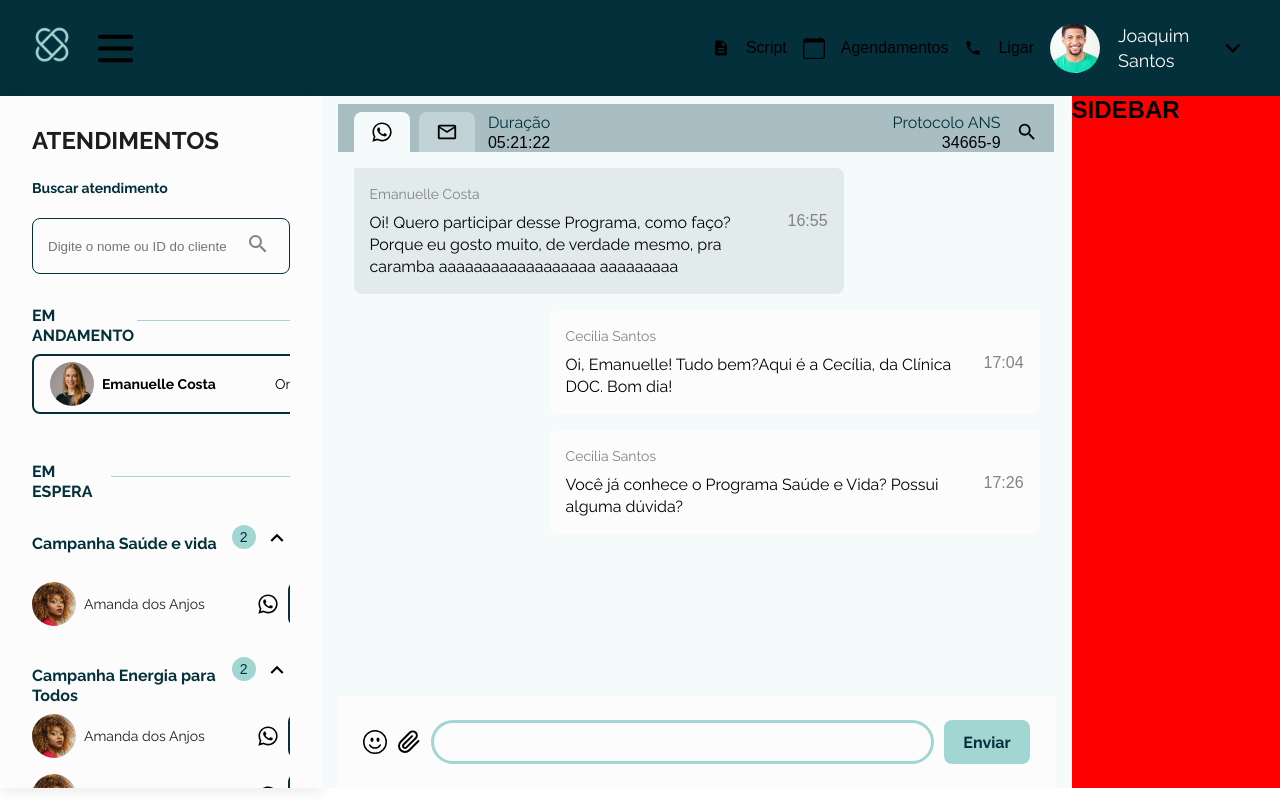
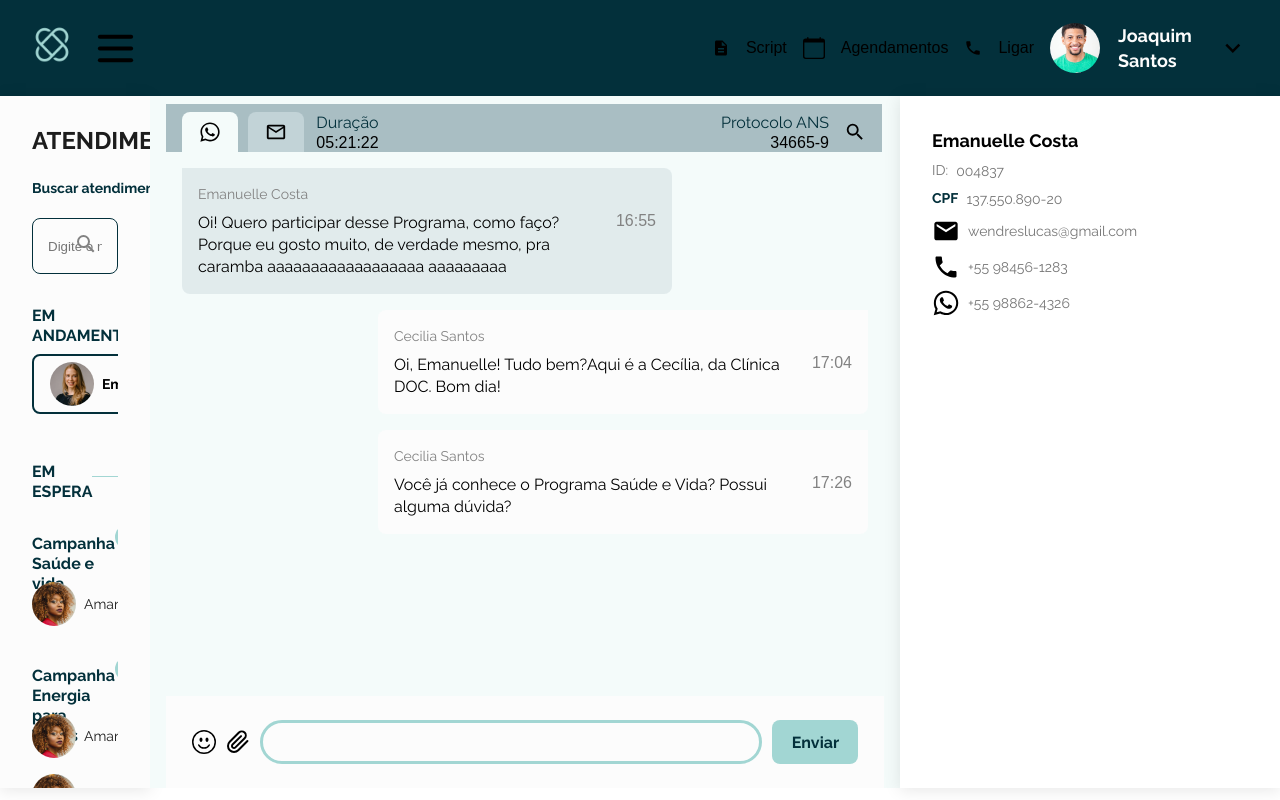
Before and after one commit to wendreslucas/OmniChannel, a React (Create React App) app: page / in a window 1280 px wide. Built offline with nearby package versions, Linux system fonts and the light colour scheme.

Commit message:
implementação sidebar, informações do atendimento

```diff
--- a/src/components/Body/HeaderBody/index.tsx
+++ b/src/components/Body/HeaderBody/index.tsx
@@ -11,7 +11,7 @@ import {
 } from './styles';
 import { FaWhatsapp } from 'react-icons/fa';
 import { MdOutlineEmail, MdOutlineSearch } from 'react-icons/md';
-import { Subtitle } from '../../Typography/Subtitle';
+
 import { Text } from '../../Typography/Text';
 
 export const HeaderBody = () => {
@@ -26,7 +26,12 @@ export const HeaderBody = () => {
             <MdOutlineEmail fontSize={22} />
           </DivEmail>
           <DivDuration>
-            <Text lineHeight="22px" fontSize="16px" color="var(--primary)">
+            <Text
+              weight="400"
+              lineHeight="22px"
+              fontSize="16px"
+              color="var(--primary)"
+            >
               Duração
             </Text>
             <p>05:21:22</p>
@@ -36,7 +41,12 @@ export const HeaderBody = () => {
 
         <LeftContainer>
           <DivInfo>
-            <Text lineHeight="22px" fontSize="16px" color="var(--primary)">
+            <Text
+              weight="400"
+              lineHeight="22px"
+              fontSize="16px"
+              color="var(--primary)"
+            >
               Protocolo ANS
             </Text>
             <p>34665-9</p>
--- a/src/components/Cards/CardEspera/index.tsx
+++ b/src/components/Cards/CardEspera/index.tsx
@@ -9,7 +9,12 @@ export const CardEspera = () => {
     <Container>
       <DivUser>
         <UserImage src="/imagens/image7.png" alt="Foto usuário" />
-        <Text fontSize="14px" color="var(--black1)" lineHeight="20px">
+        <Text
+          weight="400"
+          fontSize="14px"
+          color="var(--black1)"
+          lineHeight="20px"
+        >
           Amanda dos Anjos
         </Text>
       </DivUser>
--- a/src/components/Header/index.tsx
+++ b/src/components/Header/index.tsx
@@ -35,7 +35,12 @@ export const Header = () => {
         <MenuContainer>
           <Imagem src="/imagens/image6.png" alt="Foto do atendente" />
           <ContainerText>
-            <Text fontSize="18px" color="var(--white)" lineHeight="25px">
+            <Text
+              weight="700"
+              fontSize="18px"
+              color="var(--white)"
+              lineHeight="25px"
+            >
               Joaquim Santos
             </Text>
           </ContainerText>
--- a/src/components/Header/styles.js
+++ b/src/components/Header/styles.js
@@ -8,7 +8,7 @@ export const Container = styled.div`
   gap: 28px;
   height: 96px;
   justify-content: space-between;
-  max-width: 1534px;
+  max-width: 2560px;
   padding: 24px 32px;
 `;
 
--- /dev/null
+++ b/src/components/Sidebar/InfoAtendimento/index.tsx
@@ -0,0 +1,57 @@
+import React from 'react';
+import { ContainerAtendimento, Box, Aling, Value } from './styles';
+import { MdEmail } from 'react-icons/md';
+import { IoMdCall } from 'react-icons/io';
+import { FaWhatsapp } from 'react-icons/fa';
+import { Text } from './../../Typography/Text/index';
+
+export const InfoAtendimento = () => {
+  return (
+    <ContainerAtendimento>
+      <Box>
+        <Text
+          weight="700"
+          fontSize="18px"
+          color="var(--black)"
+          lineHeight="25px"
+        >
+          Emanuelle Costa
+        </Text>
+        <Aling>
+          <Text
+            weight="400"
+            fontSize="14px"
+            color="var(--gray)"
+            lineHeight="19.6px"
+          >
+            ID:
+          </Text>
+          <Value>004837</Value>
+        </Aling>
+        <Aling>
+          <Text
+            weight="700"
+            fontSize="14px"
+            lineHeight="19.6px"
+            color="var(--primary)"
+          >
+            CPF
+          </Text>
+          <Value>137.550.890-20</Value>
+        </Aling>
+        <Aling>
+          <MdEmail fontSize={28} />
+          <Value>wendreslucas@gmail.com</Value>
+        </Aling>
+        <Aling>
+          <IoMdCall fontSize={28} />
+          <Value>+55 98456-1283</Value>
+        </Aling>
+        <Aling>
+          <FaWhatsapp fontSize={28} />
+          <Value> +55 98862-4326</Value>
+        </Aling>
+      </Box>
+    </ContainerAtendimento>
+  );
+};
--- /dev/null
+++ b/src/components/Sidebar/InfoAtendimento/styles.js
@@ -0,0 +1,66 @@
+import styled from 'styled-components';
+
+export const Box = styled.div`
+  display: flex;
+  flex-direction: column;
+  align-items: flex-start;
+  padding: 0px;
+  gap: 8px;
+
+  width: 216px;
+  height: 178px;
+
+  flex: none;
+  order: 0;
+  align-self: stretch;
+  flex-grow: 0;
+`;
+
+export const ContainerAtendimento = styled.div`
+  display: flex;
+  flex-direction: column;
+  align-items: flex-start;
+  padding: 32px;
+  gap: 8px;
+
+  width: 280px;
+  height: 372px;
+
+  flex: none;
+  order: 0;
+  align-self: stretch;
+  flex-grow: 0;
+`;
+
+export const Aling = styled.div`
+  align-items: center;
+  display: flex;
+`;
+
+export const Value = styled.span`
+  width: 181px;
+  height: 20px;
+  padding-left: 8px;
+
+  /* Small Text Regular */
+
+  font-family: 'Raleway';
+  font-style: normal;
+  font-weight: 400;
+  font-size: 14px;
+  line-height: 20px;
+  /* identical to box height, or 140% */
+
+  display: flex;
+  align-items: center;
+
+  /* Gray */
+
+  color: #767676;
+
+  /* Inside auto layout */
+
+  flex: none;
+  order: 1;
+  flex-grow: 1;
+`;
--- a/src/components/Sidebar/index.tsx
+++ b/src/components/Sidebar/index.tsx
@@ -1,10 +1,11 @@
 import React from 'react';
+import { InfoAtendimento } from './InfoAtendimento/index';
 import { Container } from './styles';
 
 export const Sidebar = () => {
   return (
     <Container>
-      <h1>SIDEBAR</h1>
+      <InfoAtendimento />
     </Container>
   );
 };
--- a/src/components/Sidebar/styles.js
+++ b/src/components/Sidebar/styles.js
@@ -1,6 +1,22 @@
 import styled from 'styled-components';
 
 export const Container = styled.aside`
-  width: 280px;
-  background-color: red;
+  display: flex;
+  flex-direction: column;
+  align-items: flex-start;
+  padding: 0px;
+
+  width: 380px;
+
+  background: #ffffff;
+  /* Shadow 1 */
+
+  box-shadow: 0px 2px 16px rgba(0, 0, 0, 0.1);
+
+  /* Inside auto layout */
+
+  flex: none;
+  order: 2;
+  align-self: stretch;
+  flex-grow: 0;
 `;
--- a/src/components/Typography/Text/index.tsx
+++ b/src/components/Typography/Text/index.tsx
@@ -6,12 +6,18 @@ interface ITextProps {
   lineHeight: string;
   color: string;
   children: string;
+  weight: string;
 }
 
 export const Text = (props: ITextProps) => {
-  const { children, color, fontSize, lineHeight } = props;
+  const { children, color, fontSize, lineHeight, weight } = props;
   return (
-    <Typography color={color} fontSize={fontSize} lineHeight={lineHeight}>
+    <Typography
+      weight={weight}
+      color={color}
+      fontSize={fontSize}
+      lineHeight={lineHeight}
+    >
       {children}
     </Typography>
   );
--- a/src/components/Typography/Text/styles.js
+++ b/src/components/Typography/Text/styles.js
@@ -4,7 +4,7 @@ export const Typography = styled.p`
   color: ${props => props.color};
   font-family: 'Raleway';
   font-style: normal;
-  font-weight: 400; // todo implementar props
+  font-weight: ${props => props.weight};
   font-size: ${props => props.fontSize};
   line-height: ${props => props.lineHeight};
 `;
--- a/src/styles/GlobalStyle.js
+++ b/src/styles/GlobalStyle.js
@@ -32,6 +32,7 @@ export const GlobalStyle = createGlobalStyle`
    --error:#EB5757;
 
    // cores base
+   --black: #000000;
    --black1: #1D1D1D;
    --black2:#282828;
    --background:#F4FBFA;
@@ -39,6 +40,7 @@ export const GlobalStyle = createGlobalStyle`
    --aba:#C2D3D7;
 
    // Tons de cinza
+   --gray: #767676;
    --gray1: #333333;
    --gray2:#4F4F4F;
    --gray3:#828282;
```
